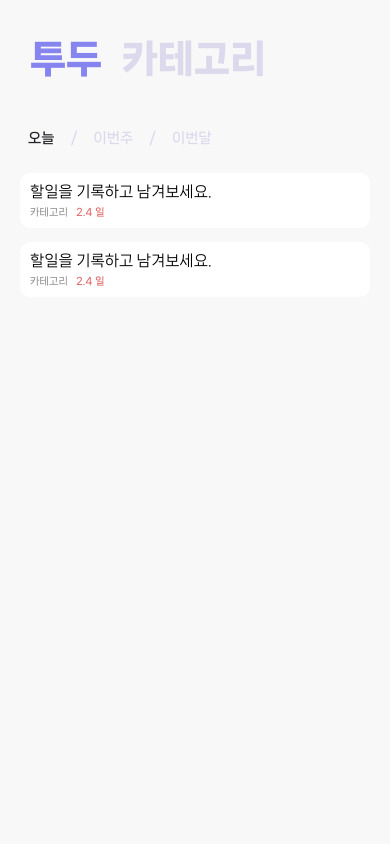
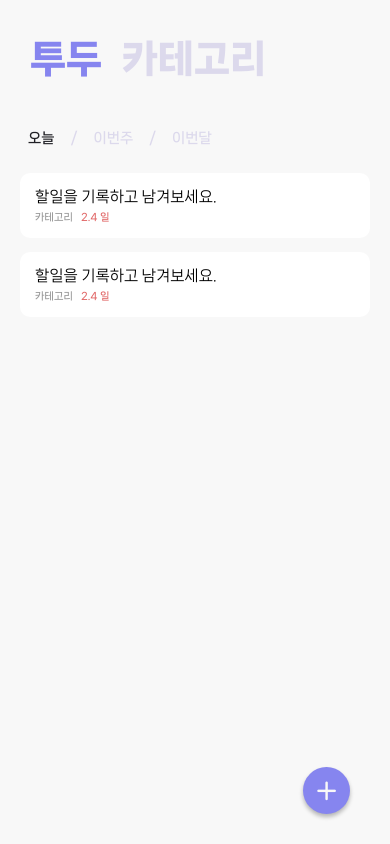
Before and after one commit to smarth2o/todotodo, a React Native app in the folder front/: screen /Main in a window 390 px wide. Built offline with nearby package versions, Linux system fonts and the light colour scheme.

Commit message:
addbutton

```diff
--- a/front/src/App.js
+++ b/front/src/App.js
@@ -2,7 +2,7 @@ import { StatusBar } from "expo-status-bar";
 import { StyleSheet, View, SafeAreaView } from "react-native";
 import { theme } from "./colors";
 import { useFonts } from "expo-font";
-import * as SplashScreen from 'expo-splash-screen';
+import * as SplashScreen from "expo-splash-screen";
 import { useState, useCallback, useEffect } from "react";
 import { createNativeStackNavigator } from "@react-navigation/native-stack";
 import MainView from "./screens/MainView";
@@ -34,14 +34,19 @@ export default function App() {
   }
 
   return (
-    <SafeAreaView style={{ flex: 1, backgroundColor: theme.background }} onLayout={onLayoutRootView}>
+    <SafeAreaView
+      style={{ flex: 1, backgroundColor: theme.background }}
+      onLayout={onLayoutRootView}
+    >
       <NavigationContainer>
         <Stack.Navigator
-        initialRouteName="Onboarding"
-        screenOptions={{
-          headerShown: false,
-          contentStyle: { backgroundColor: theme.background},
-          animation: 'fade'}}>
+          initialRouteName="Main"
+          screenOptions={{
+            headerShown: false,
+            contentStyle: { backgroundColor: theme.background },
+            animation: "fade",
+          }}
+        >
           <Stack.Screen name="Onboarding" component={OnboardingScreen} />
           <Stack.Screen name="Register" component={RegisterScreen} />
           <Stack.Screen name="Login" component={LoginScreen} />
--- /dev/null
+++ b/front/src/components/AddButton.jsx
@@ -0,0 +1,39 @@
+import { StyleSheet, View, Text, Pressable } from "react-native";
+import { theme } from "../colors";
+import { Octicons } from "@expo/vector-icons";
+
+const AddButton = ({ onPress }) => {
+  return (
+    <View style={styles.container}>
+      <Pressable style={styles.button} onPress={onPress}>
+        <Octicons name="plus" size={26} color={theme.primaryBtnText} />
+      </Pressable>
+    </View>
+  );
+};
+
+export default AddButton;
+
+const styles = StyleSheet.create({
+  container: {
+    position: "absolute",
+    bottom: 30,
+    right: 40,
+  },
+  button: {
+    backgroundColor: theme.addBtn,
+    width: 47,
+    height: 47,
+    borderRadius: 30,
+    justifyContent: "center",
+    alignItems: "center",
+    shadowColor: "#000",
+    shadowOffset: {
+      width: 0,
+      height: 3,
+    },
+    shadowOpacity: 0.27,
+    shadowRadius: 4.65,
+    elevation: 6,
+  },
+});
--- a/front/src/components/TodoCard.jsx
+++ b/front/src/components/TodoCard.jsx
@@ -20,7 +20,7 @@ const styles = StyleSheet.create({
     backgroundColor: theme.cardBackground,
     borderRadius: 10,
     marginVertical: 7,
-    padding: 10,
+    padding: 15,
     flexDirection: "column",
     // justifyContent: "space-around",
   },
--- a/front/src/screens/MainView.jsx
+++ b/front/src/screens/MainView.jsx
@@ -1,8 +1,9 @@
 import { Pressable, StyleSheet, Text, View } from "react-native";
-import { useState} from "react";
+import { useState } from "react";
 import { theme } from "../colors";
 import TodoViewScreen from "./TodoView/TodoViewScreen";
 import CategoryViewScreen from "./CategoryView/CategoryViewScreen";
+import AddButton from "../components/AddButton";
 
 const MainView = () => {
   const [title, setTitle] = useState("todo");
@@ -14,9 +15,7 @@ const MainView = () => {
             style={{
               ...styles.title,
               color:
-                  title === "todo"
-                    ? theme.titleSelected
-                    : theme.titleUnselected,
+                title === "todo" ? theme.titleSelected : theme.titleUnselected,
             }}
           >
             투두
@@ -39,9 +38,10 @@ const MainView = () => {
       <View style={styles.body}>
         {title === "todo" ? <TodoViewScreen /> : <CategoryViewScreen />}
       </View>
+      <AddButton onPress={() => {}} />
     </View>
-    )
-}
+  );
+};
 
 export default MainView;
 
--- a/front/src/screens/TodoView/TodoViewScreen.jsx
+++ b/front/src/screens/TodoView/TodoViewScreen.jsx
@@ -1,6 +1,7 @@
-import { View, Text } from "react-native";
+import { StyleSheet, View, Text } from "react-native";
 import DayNavigator from "./DayNavigator";
 import TodoList from "../../components/TodoList";
+import AddButton from "../../components/AddButton";
 
 const TodoViewScreen = () => {
   return (
```
Lines whose indentation alone changed are shown as unchanged.
